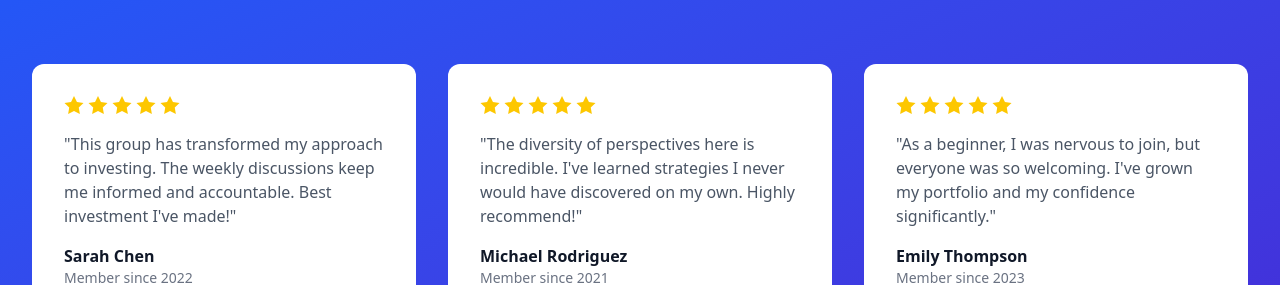
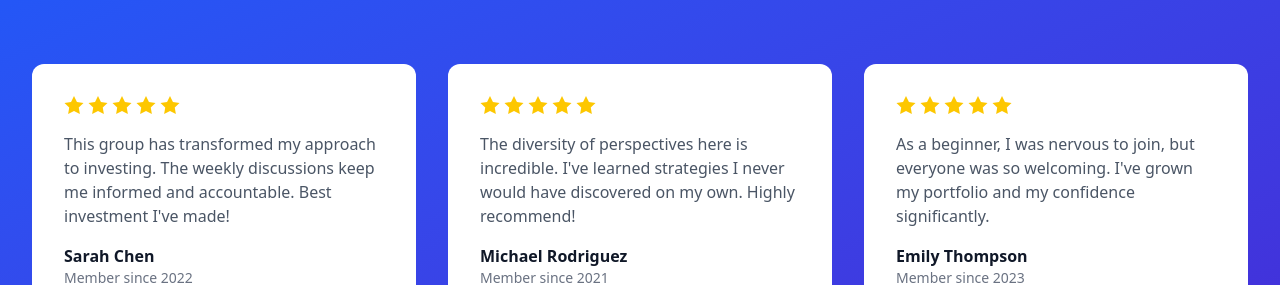
Before and after one commit to fstab50/invest-collective-site, a Next.js app: page / in a window 1280 px wide. Shown: the part 3525-3810 px from the top of the page. Built offline with nearby package versions, Linux system fonts and the light colour scheme.

Commit message:
Fix: Update apostrophes to HTML entities in text content for better rendering

```diff
--- a/src/app/page.tsx
+++ b/src/app/page.tsx
@@ -50,7 +50,7 @@ export default function Page() {
           <div className="text-center mb-16">
             <h2 className="text-4xl font-bold text-gray-900 mb-4">About Our Group</h2>
             <p className="text-xl text-gray-600 max-w-3xl mx-auto">
-              We're a dedicated community of traders and investors who believe that collaboration and shared knowledge lead to better investment decisions.
+              We&apos;re a dedicated community of traders and investors who believe that collaboration and shared knowledge lead to better investment decisions.
             </p>
           </div>
           <div className="grid md:grid-cols-2 gap-12 items-center">
@@ -64,7 +64,7 @@ export default function Page() {
             <div>
               <h3 className="text-2xl font-bold text-gray-900 mb-4">Our Mission</h3>
               <p className="text-gray-600 mb-6">
-                When interpreting financial markets, isolated thoughts are the enemy of clarity We empower individual investors to make better investment decisions via peer collaboration, continuing and shared market insights. Our weekly meetings provide a structured environment to discuss market trends, analyze opportunities, and learn from each other's experiences.
+                When interpreting financial markets, isolated thoughts are the enemy of clarity We empower individual investors to make better investment decisions via peer collaboration, continuing and shared market insights. Our weekly meetings provide a structured environment to discuss market trends, analyze opportunities, and learn from each other&apos;s experiences.
               </p>
               <h3 className="text-2xl font-bold text-gray-900 mb-4">What We Do</h3>
               <ul className="space-y-3 text-gray-600">
@@ -231,7 +231,7 @@ export default function Page() {
           <div className="text-center mb-16">
             <h2 className="text-4xl font-bold text-white mb-4">What Our Members Say</h2>
             <p className="text-xl text-blue-100">
-              Hear from investors who've grown their skills with us
+              Hear from investors who&apos;ve grown their skills with us
             </p>
           </div>
           <div className="grid md:grid-cols-3 gap-8">
@@ -244,7 +244,7 @@ export default function Page() {
                 ))}
               </div>
               <p className="text-gray-600 mb-4">
-                "This group has transformed my approach to investing. The weekly discussions keep me informed and accountable. Best investment I've made!"
+                This group has transformed my approach to investing. The weekly discussions keep me informed and accountable. Best investment I&apos;ve made!
               </p>
               <div>
                 <div className="font-bold text-gray-900">Sarah Chen</div>
@@ -260,7 +260,7 @@ export default function Page() {
                 ))}
               </div>
               <p className="text-gray-600 mb-4">
-                "The diversity of perspectives here is incredible. I've learned strategies I never would have discovered on my own. Highly recommend!"
+                The diversity of perspectives here is incredible. I&apos;ve learned strategies I never would have discovered on my own. Highly recommend!
               </p>
               <div>
                 <div className="font-bold text-gray-900">Michael Rodriguez</div>
@@ -276,7 +276,7 @@ export default function Page() {
                 ))}
               </div>
               <p className="text-gray-600 mb-4">
-                "As a beginner, I was nervous to join, but everyone was so welcoming. I've grown my portfolio and my confidence significantly."
+                As a beginner, I was nervous to join, but everyone was so welcoming. I&apos;ve grown my portfolio and my confidence significantly.
               </p>
               <div>
                 <div className="font-bold text-gray-900">Emily Thompson</div>
--- a/src/app/signup/page.tsx
+++ b/src/app/signup/page.tsx
@@ -88,7 +88,7 @@ export default function SignupPage() {
           <div className="text-center mb-10">
             <h1 className="text-4xl font-bold text-gray-900 mb-4">Apply to Join</h1>
             <p className="text-xl text-gray-600 max-w-2xl mx-auto">
-              We're looking for passionate investors who want to collaborate, share insights, and grow together.
+              We&apos;re looking for passionate investors who want to collaborate, share insights, and grow together.
               Tell us about your investment journey and what you hope to contribute to our community.
             </p>
           </div>
@@ -97,7 +97,7 @@ export default function SignupPage() {
           {submitStatus === 'success' && (
             <div className="mb-8 p-4 bg-green-50 border border-green-200 rounded-lg">
               <p className="text-green-800 font-medium">
-                Thank you for your application! We'll review it and get back to you within 2-3 business days.
+                Thank you for your application! We&aposll review it and get back to you within 2-3 business days.
               </p>
             </div>
           )}
```
